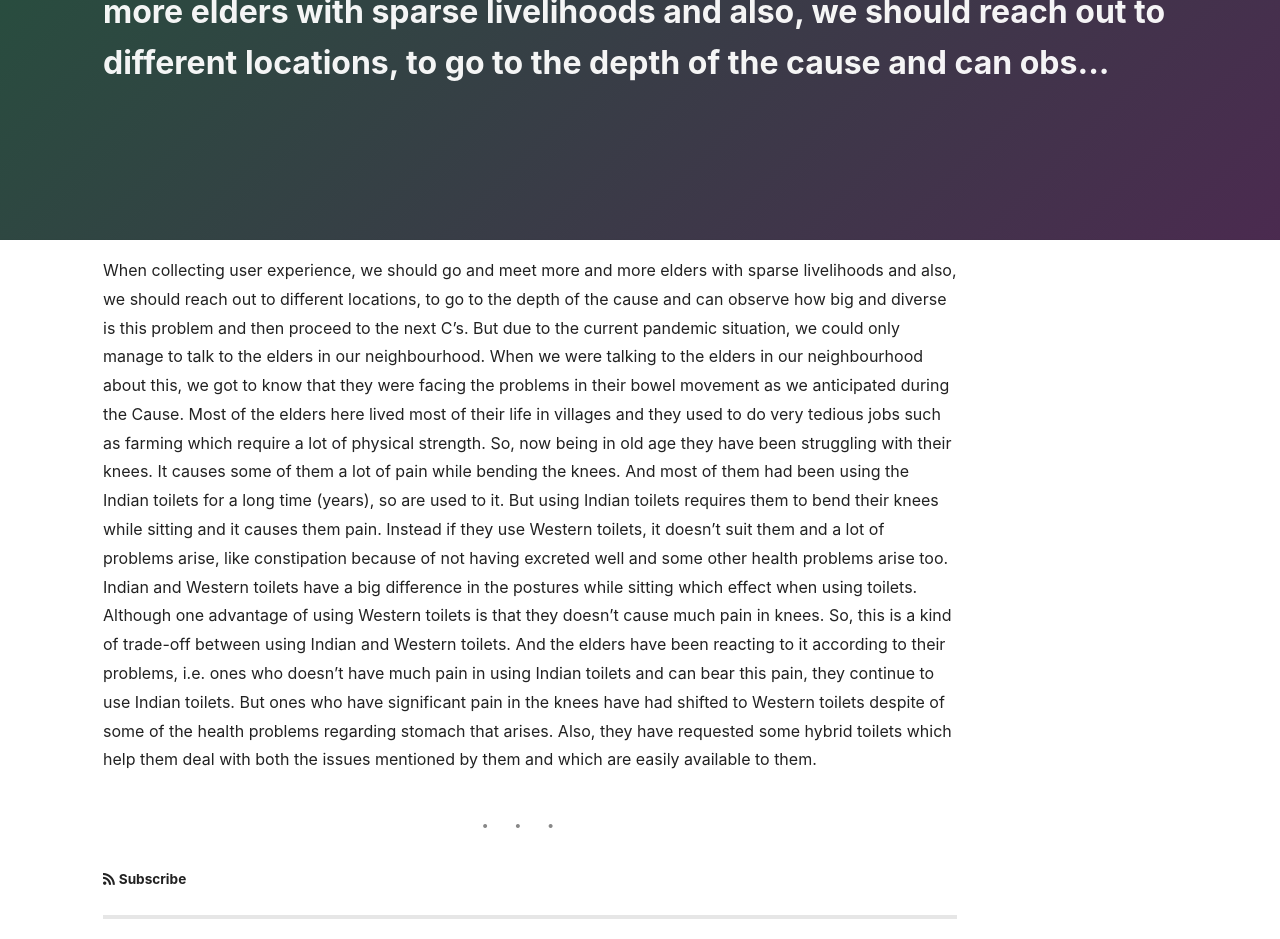
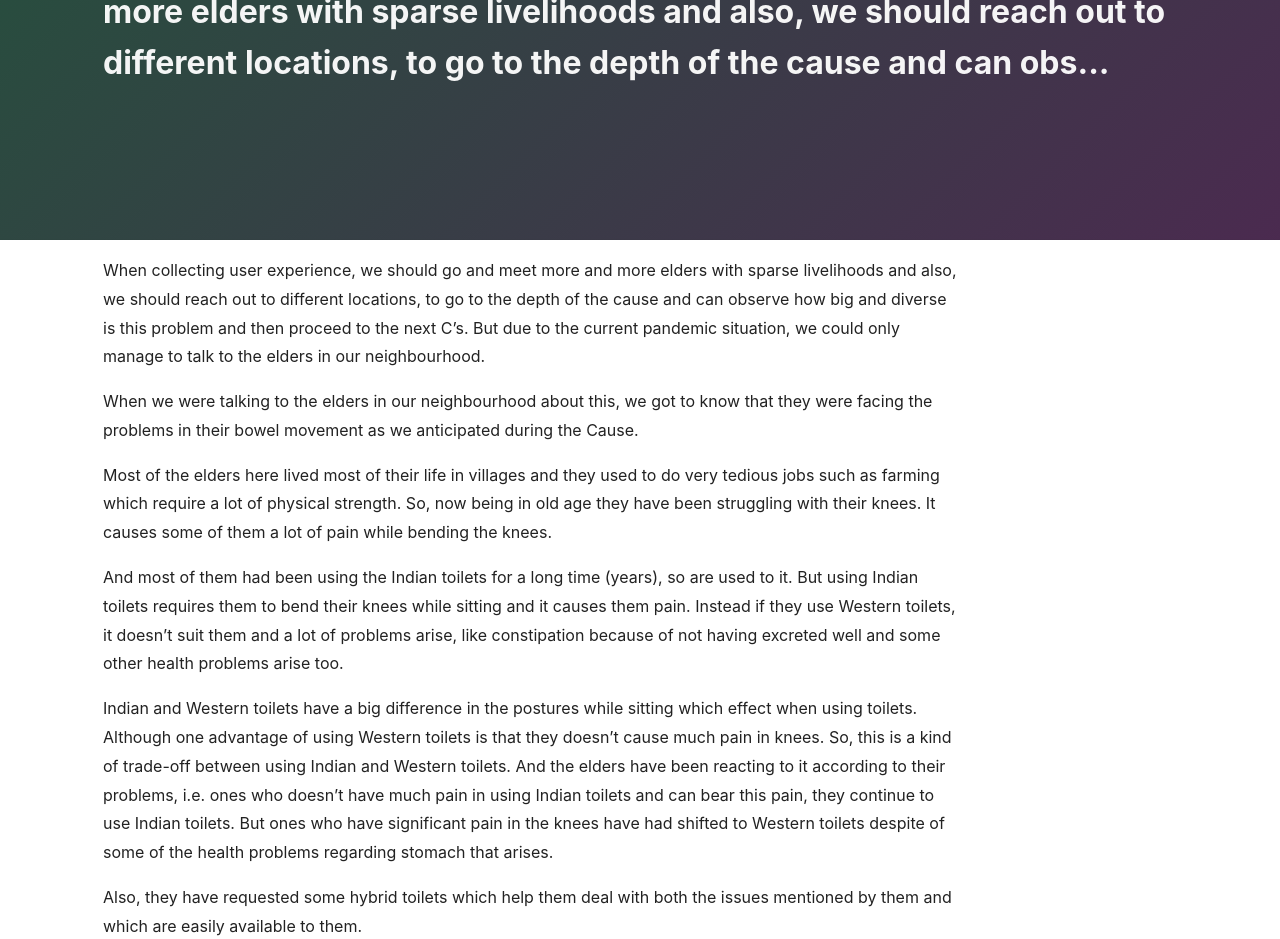
Before and after one commit to AayushKadam/Design-and-Innovation, a Jekyll site: the page built from _posts/2020-10-25-context.md, in a window 1280 px wide and 1400 px high, scrolled down 433 px. Shown: the top 939 px of the window. Built offline with Jekyll 4.4.1, drawn with Linux system fonts in a browser that asks for light colours; nearby versions of some CDN libraries; some of the changed text lies outside the part shown.

Commit message:
Update 2020-10-25-context.md

```diff
--- a/_posts/2020-10-25-context.md
+++ b/_posts/2020-10-25-context.md
@@ -15,12 +15,20 @@ article_header:
 
 When collecting user experience, we should go and meet more and more elders with sparse livelihoods and also, we should reach out to different locations, to go to the depth of the cause and can observe how big and diverse is this problem and then proceed to the next C’s.
 But due to the current pandemic situation, we could only manage to talk to the elders in our neighbourhood.
+
 When we were talking to the elders in our neighbourhood about this, we got to know that they were facing the problems in their bowel movement  as we anticipated during the Cause.
+
 Most of the elders here lived most of their life in villages and they used to do very tedious jobs such as farming which require a lot of physical strength. So, now being in old age they have been struggling with their knees. It causes some of them a lot of pain while bending the knees.
+
 And most of them had been using the Indian toilets for a long time (years), so are used to it. But using Indian toilets requires them to bend their knees while sitting and it causes them pain. Instead if they use Western toilets, it doesn't suit them and a lot of problems arise, like constipation because of not having excreted well and some other health problems arise too.
+
 Indian and Western toilets have a big difference in the postures while sitting which effect when using toilets. Although one advantage of using Western toilets is that they doesn’t cause much pain in knees. So, this is a kind of trade-off between using Indian and Western toilets.
 And the elders have been reacting to it according to their problems, i.e. ones who doesn’t have much pain in using Indian toilets and can bear this pain, they continue to use Indian toilets. But ones who have significant pain in the knees have had shifted to Western toilets despite of some of the health problems regarding stomach that arises.
+
 Also, they have requested some hybrid toilets which help them deal with both the issues mentioned by them and which are easily available to them.
+
+Here is a video of an elder user sharing her experience.
+<div>{%- include extensions/youtube.html id='2X_qFhVBQtU' -%}</div>
 
 <!--more-->
 
```
